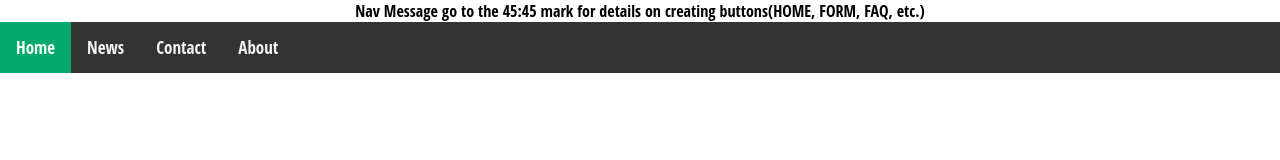
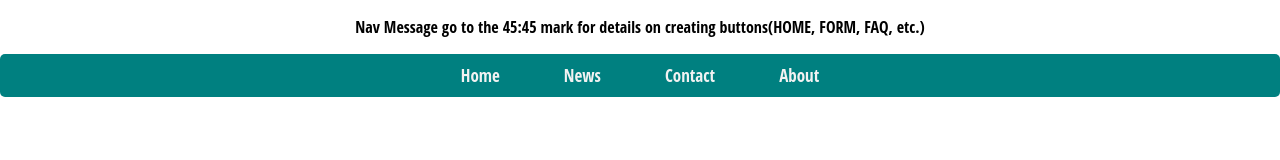
Before and after one commit to JoyE-HOU/Ecolabels, a React (Create React App) app: page /user in a window 1280 px wide. Shown: the top 160 px of the page. Built offline with nearby package versions, Linux system fonts and the light colour scheme; no server answers.

Commit message:
Formating Nav.js

```diff
--- a/src/App.css
+++ b/src/App.css
@@ -66,31 +66,3 @@ div[class*=box] {
   color: cadetblue;
   padding: 150px;
 }
-
-/* Add a black background color to the top navigation */
-.topnav {
-  background-color: #333;
-  overflow: hidden;
-}
-
-/* Style the links inside the navigation bar */
-.topnav a {
-  float: left;
-  color: #f2f2f2;
-  text-align: center;
-  padding: 14px 16px;
-  text-decoration: none;
-  font-size: 17px;
-}
-
-/* Change the color of links on hover */
-.topnav a:hover {
-  background-color: #ddd;
-  color: black;
-}
-
-/* Add a color to the active/current link */
-.topnav a.active {
-  background-color: #04AA6D;
-  color: white;
-}
--- a/src/component/Nav.js
+++ b/src/component/Nav.js
@@ -1,15 +1,28 @@
-// import React, { Component } from 'react'
+import '../css/Nav.css'
+
+import {NavLink} from 'react-router-dom';
 
 function Nav() {
     return (
         <div className="Nav">
-            <div>Nav Message go to the 45:45 mark for details on creating buttons(HOME, FORM, FAQ, etc.)</div>
-            <div class="topnav">
-                <a class="active" href="#home">Home</a>
-                <a href="#news">News</a>
-                <a href="#contact">Contact</a>
-                <a href="#about">About</a>
+            <nav>
+                <div className="logo">
+                    <p>Nav Message go to the 45:45 mark for details on creating buttons(HOME, FORM, FAQ, etc.)</p>
+                </div>
+            <div className="topnav">
+                {/* option 1 */}
+                {/* <a><NavLink class="active" to="/home">Home</NavLink></a>
+                <a><NavLink to="/news">News</NavLink></a>
+                <a><NavLink to="/contact">Contact</NavLink></a>
+                <a><NavLink to="/about">About</NavLink></a> */}
+
+                {/* option 2 */}
+                <a><NavLink to="/home">Home</NavLink></a>
+                <a><NavLink to="/news">News</NavLink></a>
+                <a><NavLink to="/contact">Contact</NavLink></a>
+                <a><NavLink to="/about">About</NavLink></a>
             </div>
+            </nav>
         </div>
     )
 }
--- /dev/null
+++ b/src/css/Nav.css
@@ -0,0 +1,45 @@
+/* Add a black background color to the top navigation */
+.topnav {
+    /* option 1 */
+    /* background-color: #333; */
+    overflow: hidden;
+    /* option 2 */
+    text-decoration: none;
+    color: #0e151d;
+    padding: 10px 20px;
+    border-radius: 5px;
+    background: teal;
+    transition: all ease-in-out 0.2s;
+  }
+
+  /* Style the links inside the navigation bar */
+  .topnav a {
+    float: middle;
+    color: #f2f2f2;
+    text-align: center;
+    padding: 14px 16px;
+    text-decoration: none;
+    font-size: 17px;
+  }
+
+  /* Change the color of links on hover */
+  .topnav a:hover {
+    /* option 1 */
+    /* background-color: #ddd;
+    color: black; */
+    /* option 2 */
+    background: rgb(166, 175, 255);
+    transition: all ease-in-out 0.2s;
+  }
+
+  /* Add a color to the active/current link */
+  .topnav .active {
+    /* option 1 */
+    /* background-color: #04AA6D;
+    color: white; */
+    /* option 2 */
+    background: #5855F3;
+    padding: 10px 20px;
+    border-radius: 5px;
+    color: #fff;
+  }
```
